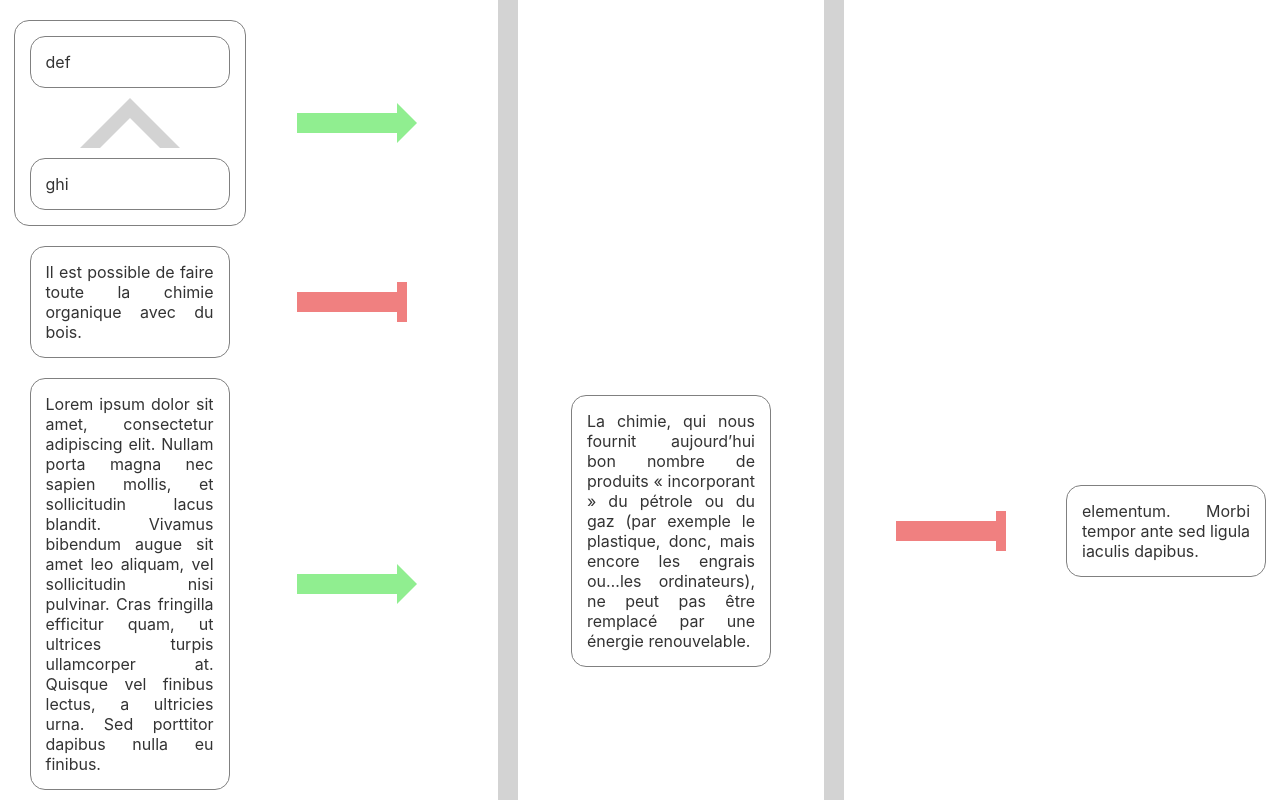
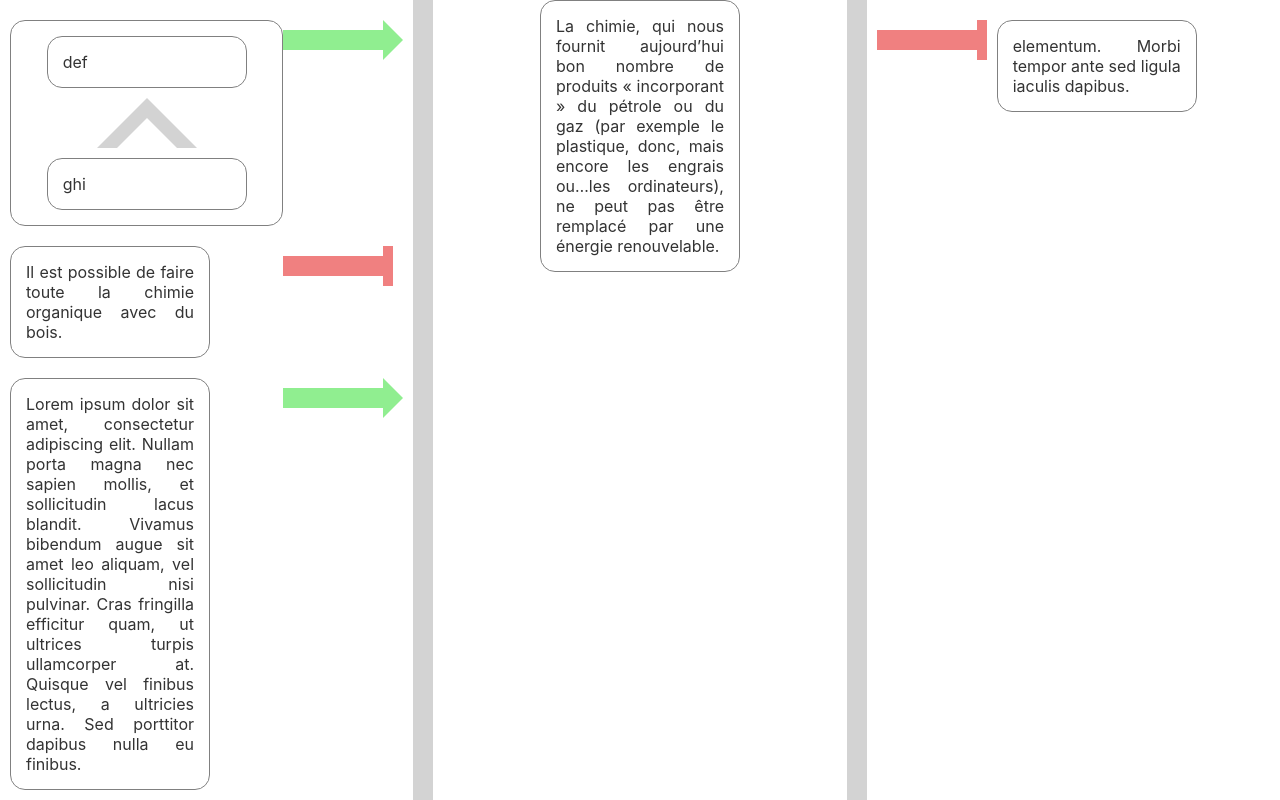
Before and after one commit to laybe/faxiom, a Svelte app: page / in a window 1280 px wide. Shown: the top 800 px of the page. Built offline with nearby package versions, Linux system fonts and the light colour scheme.

Commit message:
Make PropositionWithArguments component work on mobile screens

```diff
--- a/src/App.svelte
+++ b/src/App.svelte
@@ -1,5 +1,6 @@
 <script lang="ts">
   import { onMount } from 'svelte';
+  import AppLayout from './AppLayout.svelte';
   import * as propositionJson from './mock/propositionExample1.json';
   import type { PropositionUnion } from './model/proposition/PropositionUnion';
   import type { SingleProposition } from './model/proposition/SingleProposition';
@@ -20,15 +21,24 @@
     // const res = await fetch(`https://jsonplaceholder.typicode.com/photos?_limit=20`);
     // photos = await res.json();
   });
+
+  let hidePremises = false;
+  let hideConclusions = false;
+
+  function onResize(event) {
+    hidePremises = false;
+    hideConclusions = false;
+  }
+
 </script>
 
 <Layout/>
 
-<main>
-  <PropositionWithArguments {proposition}/>
-  {#if proposition && proposition.partOfConnections}
-    {#each proposition.partOfConnections as connection (connection.id)}
-      <PropositionWithArguments proposition={connection}/>
+{#if proposition}
+  <AppLayout on:resize={onResize} {hidePremises} {hideConclusions} let:showOnly propositionPartOfConnections={proposition.partOfConnections && proposition.partOfConnections.length}>
+    <PropositionWithArguments {proposition} bind:hidePremises bind:hideConclusions hide={showOnly !== undefined && showOnly !== 0}/>
+    {#each proposition.partOfConnections as connection, i (connection.id)}
+      <PropositionWithArguments proposition={connection} bind:hidePremises bind:hideConclusions hide={showOnly !== undefined && showOnly !== i+1}/>
     {/each}
-  {/if}
-</main>
+  </AppLayout>
+{/if}
--- /dev/null
+++ b/src/AppLayout.svelte
@@ -0,0 +1,85 @@
+<script lang="ts">
+  import NavigationButton from './NavigationButton.svelte';
+  import Layout from './style/_layout.svelte';
+
+
+  export let propositionPartOfConnections: number = 0;
+  export let hidePremises: boolean = false;
+  export let hideConclusions: boolean = false;
+
+  let windowWidth = window.innerWidth;
+  let propositionToShow = 0;
+
+  function onResize(event) {
+    windowWidth = window.innerWidth;
+  }
+
+  let isBigScreen: boolean;
+  $: isBigScreen = windowWidth > 600;
+
+  $: showOnlyProposition = (): number => {
+    if (!isBigScreen) {
+      return propositionToShow;
+    }
+    return undefined;
+  }
+
+  $: isFirstProposition = (): boolean => {
+    return propositionToShow === 0;
+  }
+
+  $: isLastProposition = (): boolean => {
+    return propositionToShow === propositionPartOfConnections;
+  }
+
+  $: onPrevious = () => {
+    propositionToShow = propositionToShow - 1;
+  }
+
+  $: onNext = () => {
+    propositionToShow = propositionToShow + 1;
+  }
+</script>
+
+<Layout/>
+
+<svelte:window on:resize={onResize}/>
+
+<main class:hidePremises class:hideConclusions>
+  {#if propositionPartOfConnections > 0 && !isBigScreen}
+    <NavigationButton type='previous' end={isFirstProposition()} on:click={onPrevious}/>
+    <div class="container">
+      <slot showOnly={showOnlyProposition()}/>
+    </div>
+    <NavigationButton type='next' end={isLastProposition()} on:click={onNext}/>
+  {:else}
+    <slot showOnly={showOnlyProposition()}/>
+  {/if}
+</main>
+
+<style lang="scss">
+  div.container {
+    width: calc(100% - 40px); // 40px width of nav bars
+    display: flex;
+    flex-direction: column;
+  }
+  main {
+    display: flex;
+  }
+  @media only screen and (min-width: 600px) {
+    main {
+      display: grid;
+      grid-template-columns: 1fr auto 1fr auto 1fr;
+
+      &.hidePremises {
+        grid-template-columns: auto 1fr auto 1fr;
+      }
+      &.hideConclusions {
+        grid-template-columns: 1fr auto 1fr auto;
+      }
+      // > :global(div:nth-child(4n+6)) {
+      //   grid-column-start: col2-start;
+      // }
+    }
+  }
+</style>
--- a/src/ArgumentArrow.svelte
+++ b/src/ArgumentArrow.svelte
@@ -14,6 +14,9 @@
     display: flex;
     flex-direction: column;
     align-items: center;
+    > * {
+      flex-shrink: 0;
+    }
   }
 
   .body {
--- a/src/ArgumentComponent.svelte
+++ b/src/ArgumentComponent.svelte
@@ -9,7 +9,7 @@
   let { type, premise, conclusion }: Argument = argument;
 </script>
 
-<div class='container'>
+<div class='container' class:conclusions={showConclusions}>
   {#if showConclusions}
     <div class='item arrow'><ArgumentArrow {type}/></div>
     <div class='item proposition'><PropositionComponent proposition={conclusion}></PropositionComponent></div>
@@ -25,22 +25,36 @@
 
     display: grid;
     grid-template-columns: auto;
-    grid-template-rows: 50% 50%;
-    align-items: center;
+    grid-template-rows: auto 120px;
+    // align-items: center;
+
+    &.conclusions {
+      grid-template-rows: 120px auto;
+    }
   }
 
-  .proposition {
-    justify-self: center;
+  .item {
+    justify-self: stretch;
+    align-self: stretch;
   }
+  // .proposition {
+  //   // justify-self: center;
+  // }
+  // .arrow {
+
+  // }
 
   @media only screen and (min-width: 600px) {
     .container {
-      grid-template-columns: 50% 50%;
+      grid-template-columns: auto 120px;
       grid-template-rows: auto;
+      &.conclusions {
+        grid-template-columns: 120px auto;
+      }
     }
-    .arrow {
-      padding: 0;
-      padding-left: 20%;
-    }
+    // .arrow {
+    //   // padding: 0;
+    //   // padding-left: 20%;
+    // }
   }
 </style>
--- a/src/ArgumentsList.svelte
+++ b/src/ArgumentsList.svelte
@@ -18,7 +18,7 @@
     height: 100%;
     display: flex;
     flex-direction: row;
-    overflow-x: scroll;
+    overflow-x: auto;
 
     padding: 10px 0 10px 0;
   }
@@ -30,7 +30,7 @@
   @media only screen and (min-width: 600px) {
     div {
       flex-direction: column;
-      overflow-y: scroll;
+      overflow-y: auto;
     }
   }
 </style>
--- a/src/Hideable.svelte
+++ b/src/Hideable.svelte
@@ -1,20 +1,19 @@
 <script lang="ts">
-
   export let buttonOnTheRight: boolean = false;
 
-  let hide: boolean = false;
+  export let hide: boolean = false;
 
   function onClick() {
     hide = !hide;
   }
 
-  function onResize(event) {
-    if (window.innerWidth < 600)
-    hide = false;
-  }
+  // function onResize(event) {
+  //   if (window.innerWidth < 600)
+  //   hide = false;
+  // }
 </script>
 
-<svelte:window on:resize={onResize}/>
+<!-- <svelte:window on:resize={onResize}/> -->
 
 {#if buttonOnTheRight}
   {#if !hide}
@@ -32,8 +31,6 @@
   /* Small devices (portrait tablets and large phones, 600px and up) */
   @media only screen and (min-width: 600px) {
     .button {
-      flex-grow: 0;
-
       display: flex;
       background: lightgray;
       width: 20px;
--- /dev/null
+++ b/src/NavigationButton.svelte
@@ -0,0 +1,30 @@
+<script lang="ts">
+  import { createEventDispatcher } from 'svelte';
+
+  export let type: 'previous' | 'next' | undefined;
+  export let end: boolean;
+
+  const dispatch = createEventDispatcher();
+
+  function forward(event) {
+    if (!end) {
+      dispatch('click', event.detail);
+    }
+	}
+</script>
+
+<div class:end class:type on:click={forward}/>
+
+<style lang="scss">
+  div {
+    flex-grow:1;
+    flex-shrink: 0;
+
+    // display: flex;
+    background: grey;
+    width: 20px;
+    &.end {
+      background: lightgray;
+    }
+  }
+</style>
--- a/src/PropositionWithArguments.svelte
+++ b/src/PropositionWithArguments.svelte
@@ -6,11 +6,13 @@
   import PropositionComponent from "./PropositionComponent.svelte";
 
   export let proposition: PropositionUnion;
+  export let hide: boolean = false;
+  export let hidePremises: boolean = false;
+  export let hideConclusions: boolean = false;
 </script>
 
-{#if proposition}
-  <div class="container">
-    <Hideable buttonOnTheRight>
+{#if proposition && !hide}
+  <Hideable buttonOnTheRight bind:hide={hidePremises}>
     <div>
       {#if isSingleProposition(proposition)}
         <ArgumentsList argumentsList={proposition.premisesArguments}></ArgumentsList>
@@ -20,32 +22,17 @@
   <div class="mainProposition">
     <PropositionComponent {proposition}/>
   </div>
-    <Hideable>
+  <Hideable bind:hide={hideConclusions}>
     <div>
       <ArgumentsList argumentsList={proposition.conclusionsArguments} showConclusions></ArgumentsList>
     </div>
   </Hideable>
-  </div>
 {/if}
 
 <style lang="scss">
-  .container {
-    height: 100%;
+  .mainProposition {
     display: flex;
     flex-direction: column;
-  }
-
-  .container > div {
-    flex-grow: 1;
-
-    display: flex;
     align-items: center;
-    justify-content: center;
-  }
-
-  @media only screen and (min-width: 600px) {
-    .container {
-      flex-direction: row;
-    }
   }
 </style>
```
Lines whose indentation alone changed are shown as unchanged.
